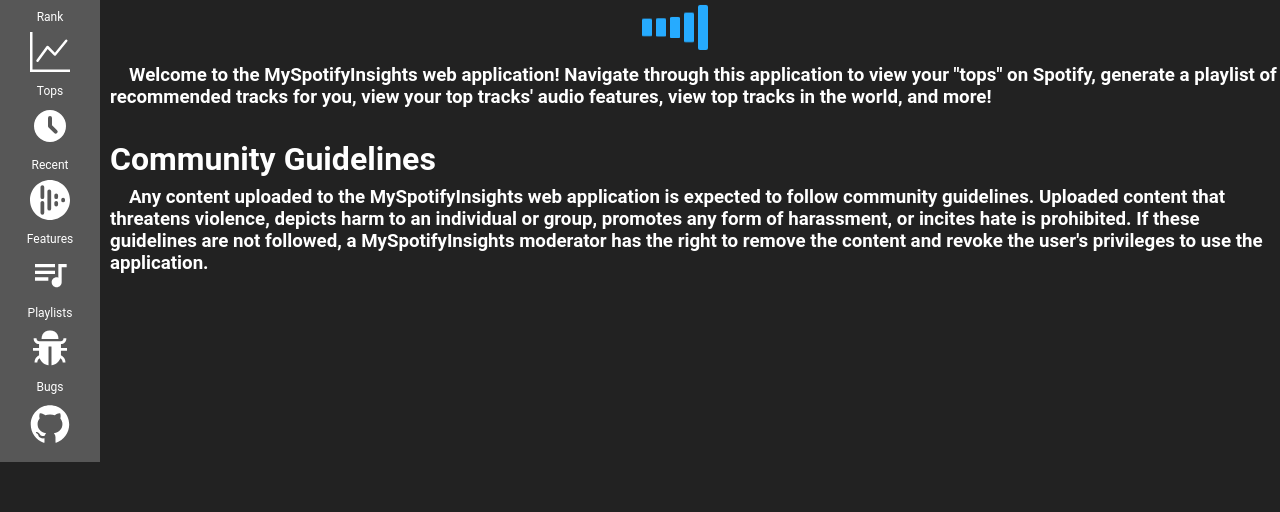
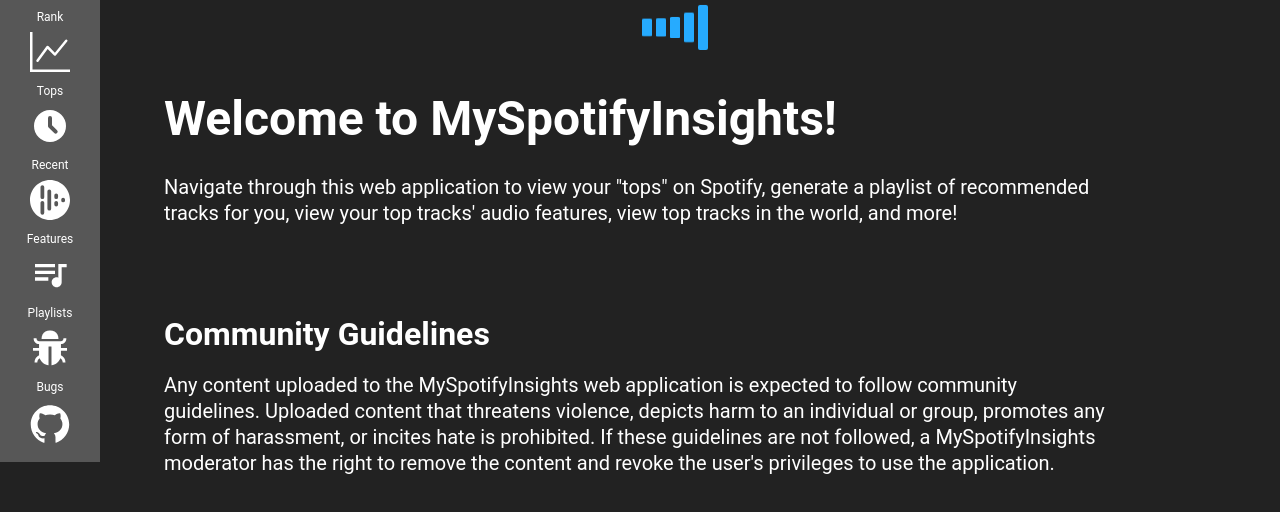
Before and after one commit to magacula/my-spotify-insights, a React (Create React App) app: page /home in a window 1280 px wide. Shown: the part 352-864 px from the top of the page. Before the commit the page ends 800 px from the top, so only its background shows below. Built offline with nearby package versions, Linux system fonts and the light colour scheme; no server answers.

Commit message:
Improved welcome page UI

```diff
--- a/src/components/Guidelines.js
+++ b/src/components/Guidelines.js
@@ -1,19 +1,31 @@
 import React, { useState, useEffect } from "react";
 import styled from "styled-components";
+
+const GuidelinesContent = styled.p`
+  line-height: 1.3;
+  font-size: 1.25rem;
+  margin: 1rem 4rem;
+`;
+
+const GuidelinesHeader = styled.h1`
+  font-size: 2rem;
+  margin-top: 4rem;
+  margin-right: 2rem;
+  margin-left: 4rem;
+`;
 
 const Guidelines = () => {
   return (
     <React.Fragment>
-      <h1>Community Guidelines</h1>
-      <h3>
-        &ensp;&ensp;Any content uploaded to the MySpotifyInsights web
-        application is expected to follow community guidelines. Uploaded content
-        that threatens violence, depicts harm to an individual or group,
-        promotes any form of harassment, or incites hate is prohibited. If these
-        guidelines are not followed, a MySpotifyInsights moderator has the right
-        to remove the content and revoke the user's privileges to use the
-        application.
-      </h3>
+      <GuidelinesHeader>Community Guidelines</GuidelinesHeader>
+      <GuidelinesContent>
+        Any content uploaded to the MySpotifyInsights web application is
+        expected to follow community guidelines. Uploaded content that threatens
+        violence, depicts harm to an individual or group, promotes any form of
+        harassment, or incites hate is prohibited. If these guidelines are not
+        followed, a MySpotifyInsights moderator has the right to remove the
+        content and revoke the user's privileges to use the application.
+      </GuidelinesContent>
     </React.Fragment>
   );
 };
--- a/src/components/HomeDashboard.js
+++ b/src/components/HomeDashboard.js
@@ -30,22 +30,40 @@ const Button = styled.a`
   }
 `;
 
+const ContentContainer = styled.div`
+  display: grid;
+  justify-content: center;
+  line-height: 1.3;
+  margin: 2rem 100px;
+`;
+
+const WelcomeHeading = styled.h1`
+  margin: 0 4rem;
+  font-size: 3rem;
+`;
+
+const Welcome = styled.p`
+  margin: 1.5rem 4rem;
+  font-size: 1.25rem;
+`;
+
 const HomeDashboard = () => {
   return (
     <React.Fragment>
       <div align="right">
         <Button href={LOGOUT_USER}>Logout</Button>
       </div>
+
       <UserProfile />
-      <div>
-        <h3>
-          &ensp;&ensp;Welcome to the MySpotifyInsights web application! Navigate
-          through this application to view your "tops" on Spotify, generate a
-          playlist of recommended tracks for you, view your top tracks' audio
-          features, view top tracks in the world, and more!
-        </h3>
+      <ContentContainer>
+        <WelcomeHeading>Welcome to MySpotifyInsights!</WelcomeHeading>
+        <Welcome>
+          Navigate through this web application to view your "tops" on Spotify,
+          generate a playlist of recommended tracks for you, view your top
+          tracks' audio features, view top tracks in the world, and more!
+        </Welcome>
         <Guidelines />
-      </div>
+      </ContentContainer>
     </React.Fragment>
   );
 };
--- a/src/components/UserProfile.js
+++ b/src/components/UserProfile.js
@@ -14,7 +14,7 @@ const NoImage = styled(FaUserCircle)`
 `;
 
 const ProfileSection = styled.div`
-  border-bottom: 3px solid grey;
+  /* border-bottom: 3px solid grey; */
 `;
 
 const ProfileContainer = styled.div`
```
